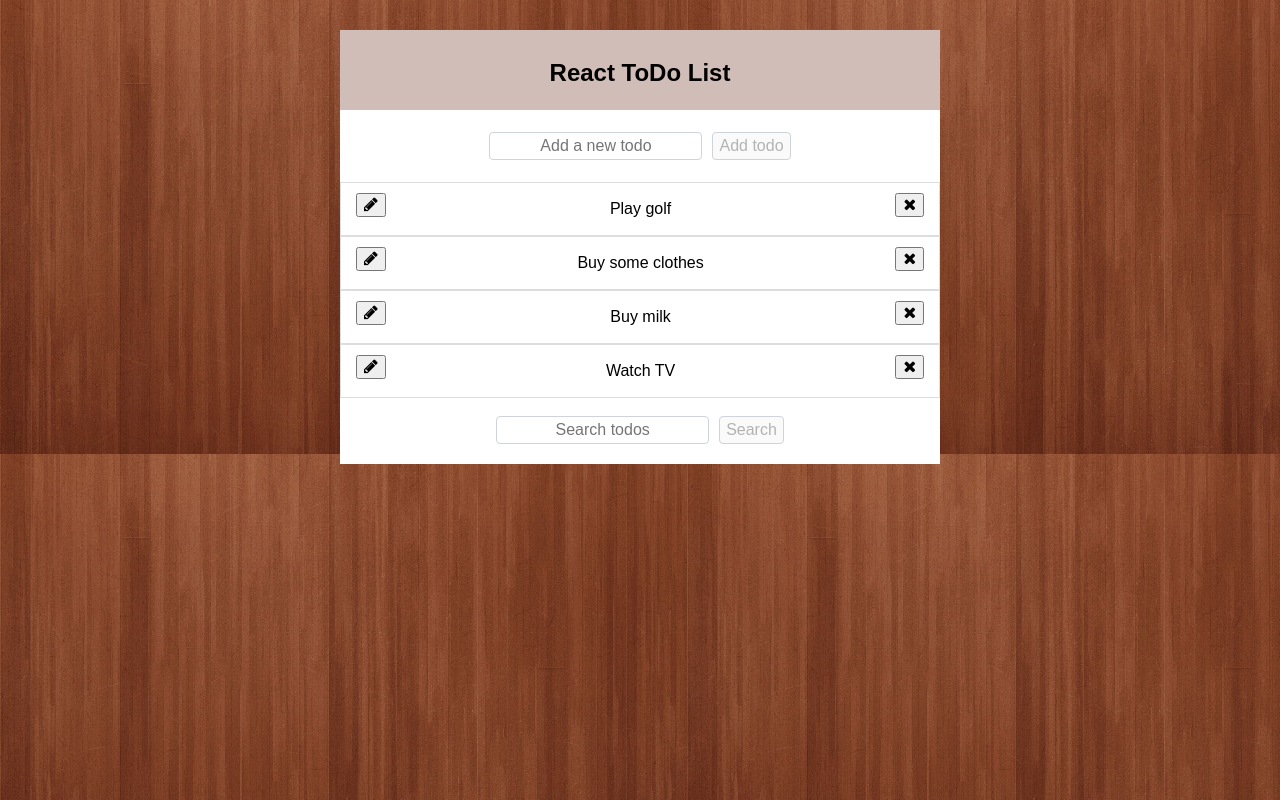
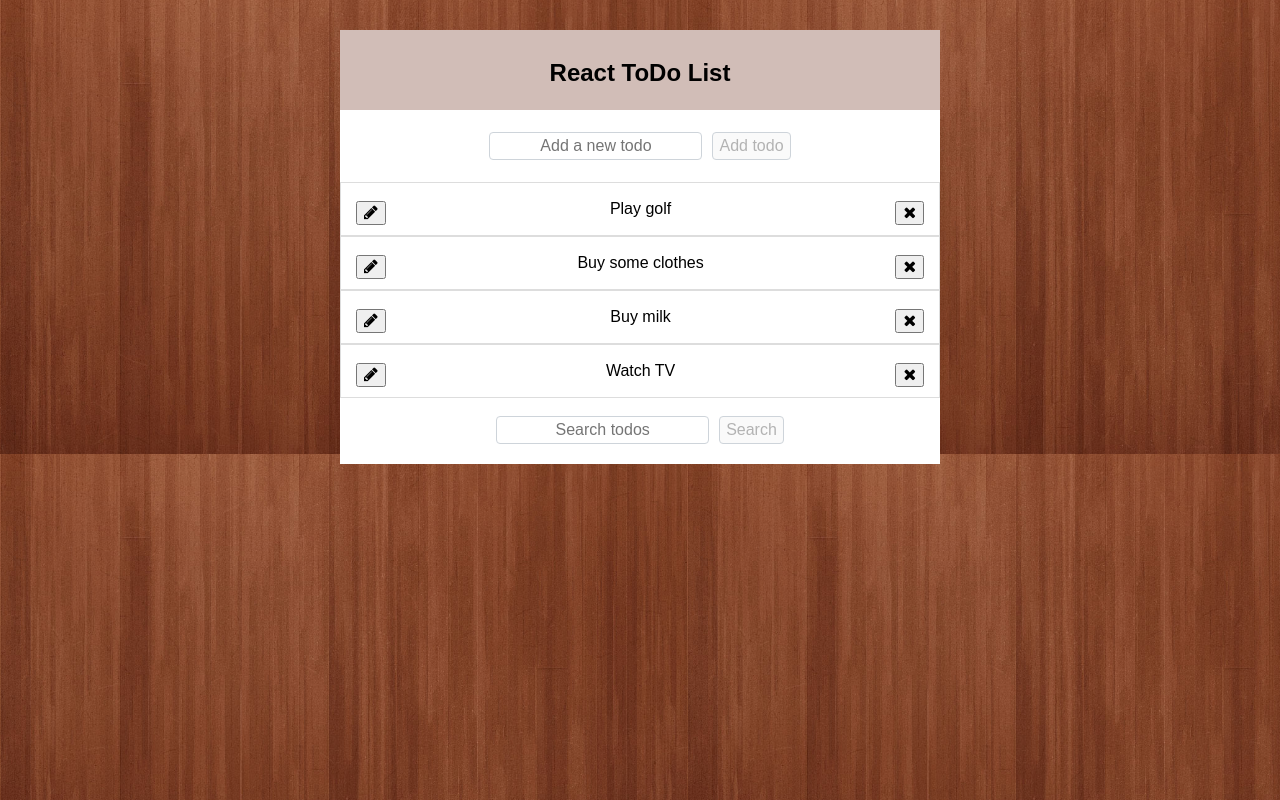
Before and after one commit to tingan/react-todo-list, a React (Create React App) app: page / in a window 1280 px wide. Built offline with nearby package versions, Linux system fonts and the light colour scheme.

Commit message:
margin top

```diff
--- a/src/index.css
+++ b/src/index.css
@@ -71,10 +71,12 @@ ul > li:hover {
 
 .btn-update {
     float: left;
+    margin-top: 8px;
 }
 
 .btn-delete {
     float: right;
+    margin-top: 8px;
 }
 
 .btn-add {
```
